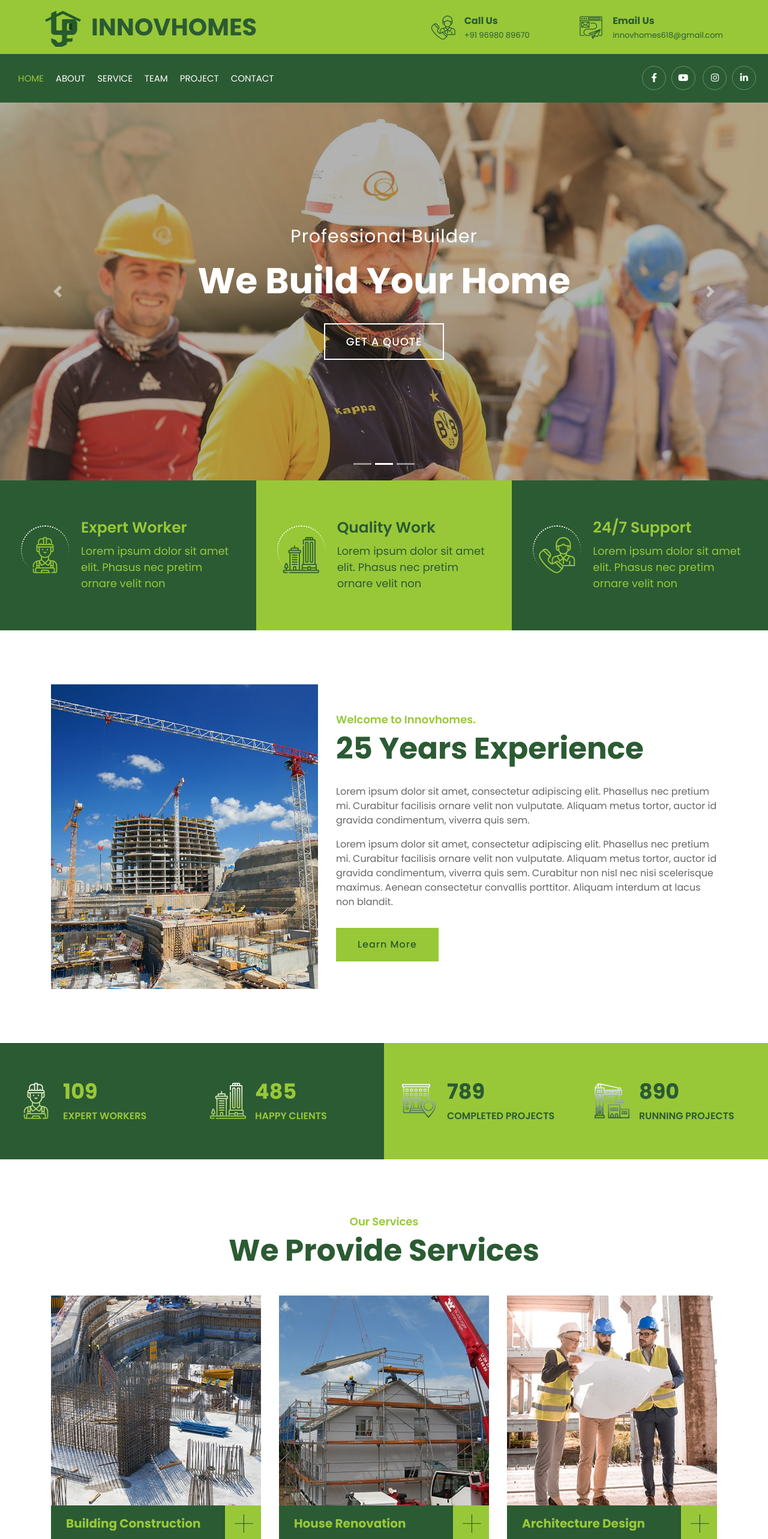
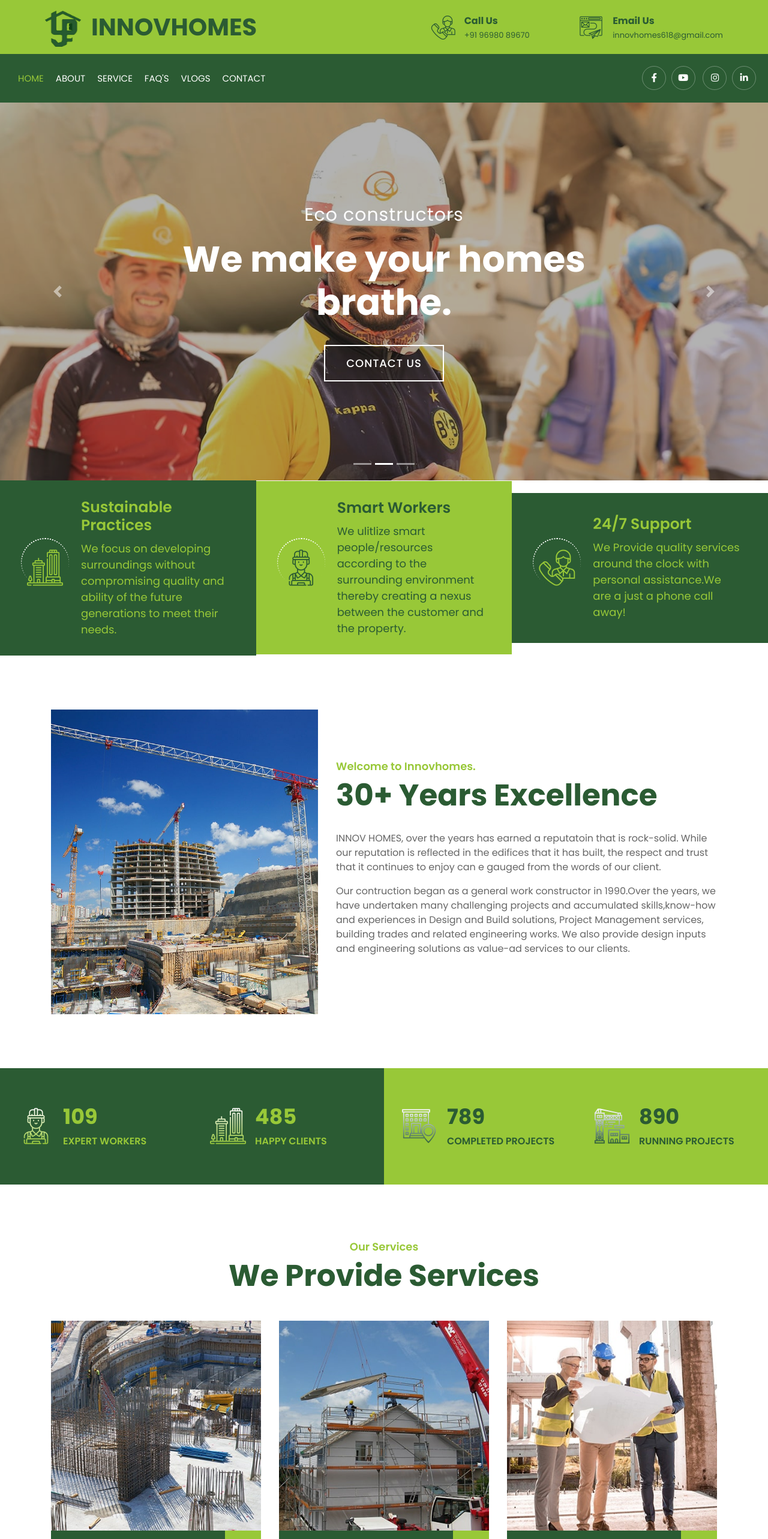
Before and after one commit to adhityamurali/innovhomes, an Angular app: page /home in a window 1280 px wide. Shown: the top 2566 px of the page at 60% size. Built offline with nearby package versions, Linux system fonts and the light colour scheme; what angular-in-memory-web-api would draw is missing.

Commit message:
content added

```diff
--- a/src/app/home/home.component.html
+++ b/src/app/home/home.component.html
@@ -5,15 +5,14 @@
             <div class="container-fluid">
                 <div class="row align-items-center">
                     <div class="col-lg-4 col-md-12">
-
                         <div class="logo">
-
                             <a href="index.html">
                                 <h1 style="font-size: 2.5em;">
                                     <span><img  style="width: 60px;height: 60px;" src="assets/img/logo1.png"></span>&nbsp;
                                     <span style="color:#2b5b33 ;">INNOV</span>
                                     <span style="color:#2b5b33 ;">HOMES</span>
                                 </h1>
+                                <!-- <h5 style="color:#2b5b33 ;margin-top: -15px;margin-left: 17%;">Engineers & Eco Contructors</h5> -->
                                 <!-- <img src="assets/img/logo.jpg" alt="Logo"> -->
                             </a>
                         </div>
@@ -77,15 +76,15 @@
                             <a href="index.html" class="nav-item nav-link active">Home</a>
                             <a href="about.html" class="nav-item nav-link">About</a>
                             <a href="service.html" class="nav-item nav-link">Service</a>
-                            <a href="team.html" class="nav-item nav-link">Team</a>
-                            <a href="portfolio.html" class="nav-item nav-link">Project</a>
-                            <div class="nav-item dropdown">
-                                <!-- <a href="#" class="nav-link dropdown-toggle" data-toggle="dropdown">Pages</a> -->
+                            <a href="team.html" class="nav-item nav-link">FAQ's</a>
+                            <a href="portfolio.html" class="nav-item nav-link">Vlogs</a>
+                            <!--<div class="nav-item dropdown">
+                                 <a href="#" class="nav-link dropdown-toggle" data-toggle="dropdown">Pages</a>
                                 <div class="dropdown-menu">
                                     <a href="blog.html" class="dropdown-item">Blog Page</a>
                                     <a href="single.html" class="dropdown-item">Single Page</a>
                                 </div>
-                            </div>
+                            </div>-->
                             <a href="contact.html" class="nav-item nav-link">Contact</a>
                         </div>
                         <div class="ml-auto">
@@ -118,27 +117,27 @@
                 <div class="carousel-item active">
                     <img src="assets/img/carousel-1.jpg" alt="Carousel Image">
                     <div class="carousel-caption">
-                        <p class="animated fadeInRight">We Are Professional</p>
-                        <h1 class="animated fadeInLeft">For Your Dream Project</h1>
-                        <a class="btn animated fadeInUp" href="https://htmlcodex.com/construction-company-website-template">Get A Quote</a>
+                        <p class="animated fadeInRight">We Are Professionals</p>
+                        <h1 class="animated fadeInLeft">For Your Dream Project.</h1>
+                        <a class="btn animated fadeInUp" href="https://htmlcodex.com/construction-company-website-template">Contact Us</a>
                     </div>
                 </div>
 
                 <div class="carousel-item">
                     <img src="assets/img/carousel-2.jpg" alt="Carousel Image">
                     <div class="carousel-caption">
-                        <p class="animated fadeInRight">Professional Builder</p>
-                        <h1 class="animated fadeInLeft">We Build Your Home</h1>
-                        <a class="btn animated fadeInUp" href="https://htmlcodex.com/construction-company-website-template">Get A Quote</a>
+                        <p class="animated fadeInRight">Eco constructors</p>
+                        <h1 class="animated fadeInLeft">We make your homes brathe.</h1>
+                        <a class="btn animated fadeInUp" href="https://htmlcodex.com/construction-company-website-template">Contact Us</a>
                     </div>
                 </div>
 
                 <div class="carousel-item">
                     <img src="assets/img/carousel-3.jpg" alt="Carousel Image">
                     <div class="carousel-caption">
-                        <p class="animated fadeInRight">We Are Trusted</p>
-                        <h1 class="animated fadeInLeft">For Your Dream Home</h1>
-                        <a class="btn animated fadeInUp" href="https://htmlcodex.com/construction-company-website-template">Get A Quote</a>
+                        <p class="animated fadeInRight">Sustainable Practioners</p>
+                        <h1 class="animated fadeInLeft">We care about the Environment.</h1>
+                        <a class="btn animated fadeInUp" href="https://htmlcodex.com/construction-company-website-template">Contact Us</a>
                     </div>
                 </div>
             </div>
@@ -162,22 +161,23 @@
                     <div class="col-lg-4 col-md-12">
                         <div class="feature-item">
                             <div class="feature-icon">
-                                <i class="flaticon-worker"></i>
+
+                                <i class="flaticon-building"></i>
                             </div>
                             <div class="feature-text">
-                                <h3>Expert Worker</h3>
-                                <p>Lorem ipsum dolor sit amet elit. Phasus nec pretim ornare velit non</p>
+                                <h3>Sustainable Practices</h3>
+                                <p>We focus on developing surroundings without compromising quality and ability of the future generations to meet their needs.</p>
                             </div>
                         </div>
                     </div>
                     <div class="col-lg-4 col-md-12">
                         <div class="feature-item">
                             <div class="feature-icon">
-                                <i class="flaticon-building"></i>
+                                <i class="flaticon-worker"></i>
                             </div>
                             <div class="feature-text">
-                                <h3>Quality Work</h3>
-                                <p>Lorem ipsum dolor sit amet elit. Phasus nec pretim ornare velit non</p>
+                                <h3>Smart Workers</h3>
+                                <p>We ulitlize smart people/resources according to the surrounding environment thereby creating a nexus between the customer and the property.</p>
                             </div>
                         </div>
                     </div>
@@ -188,7 +188,7 @@
                             </div>
                             <div class="feature-text">
                                 <h3>24/7 Support</h3>
-                                <p>Lorem ipsum dolor sit amet elit. Phasus nec pretim ornare velit non</p>
+                                <p>We Provide quality services around the clock with personal assistance.We are a just a phone call away!</p>
                             </div>
                         </div>
                     </div>
@@ -210,16 +210,16 @@
                     <div class="col-lg-7 col-md-6">
                         <div class="section-header text-left">
                             <p>Welcome to Innovhomes.</p>
-                            <h2>25 Years Experience</h2>
+                            <h2>30+ Years Excellence</h2>
                         </div>
                         <div class="about-text">
                             <p>
-                                Lorem ipsum dolor sit amet, consectetur adipiscing elit. Phasellus nec pretium mi. Curabitur facilisis ornare velit non vulputate. Aliquam metus tortor, auctor id gravida condimentum, viverra quis sem.
+                                INNOV HOMES, over the years has earned a reputatoin that is rock-solid. While our reputation is reflected in the edifices that it has built, the respect and trust that it continues to enjoy can e gauged from the words of our client.
                             </p>
                             <p>
-                                Lorem ipsum dolor sit amet, consectetur adipiscing elit. Phasellus nec pretium mi. Curabitur facilisis ornare velit non vulputate. Aliquam metus tortor, auctor id gravida condimentum, viverra quis sem. Curabitur non nisl nec nisi scelerisque maximus. Aenean consectetur convallis porttitor. Aliquam interdum at lacus non blandit.
+                                Our contruction began as a general work constructor in 1990.Over the years, we have undertaken many challenging projects and accumulated skills,know-how and experiences in Design and Build solutions, Project Management services, building trades and related engineering works. We also  provide design inputs and engineering solutions as value-ad services to our clients.
                             </p>
-                            <a class="btn" href="">Learn More</a>
+                            <!-- <a class="btn" href="">Learn More</a> -->
                         </div>
                     </div>
                 </div>
@@ -301,7 +301,7 @@
                                 </div>
                             </div>
                             <div class="service-text">
-                                <h3>Building Construction</h3>
+                                <h3>Breathable Homes</h3>
                                 <a class="btn" href="assets/img/service-1.jpg" data-lightbox="service">+</a>
                             </div>
                         </div>
@@ -317,7 +317,7 @@
                                 </div>
                             </div>
                             <div class="service-text">
-                                <h3>House Renovation</h3>
+                                <h3>Filler Slab</h3>
                                 <a class="btn" href="assets/img/service-2.jpg" data-lightbox="service">+</a>
                             </div>
                         </div>
@@ -333,7 +333,7 @@
                                 </div>
                             </div>
                             <div class="service-text">
-                                <h3>Architecture Design</h3>
+                                <h3>Bamboo Boosters</h3>
                                 <a class="btn" href="assets/img/service-3.jpg" data-lightbox="service">+</a>
                             </div>
                         </div>
@@ -349,7 +349,7 @@
                                 </div>
                             </div>
                             <div class="service-text">
-                                <h3>Interior Design</h3>
+                                <h3>Mud Minds</h3>
                                 <a class="btn" href="assets/img/service-4.jpg" data-lightbox="service">+</a>
                             </div>
                         </div>
@@ -365,7 +365,7 @@
                                 </div>
                             </div>
                             <div class="service-text">
-                                <h3>Fixing & Support</h3>
+                                <h3>Steel & Cement Reducers</h3>
                                 <a class="btn" href="assets/img/service-5.jpg" data-lightbox="service">+</a>
                             </div>
                         </div>
@@ -381,7 +381,7 @@
                                 </div>
                             </div>
                             <div class="service-text">
-                                <h3>Painting</h3>
+                                <h3>Lime Lovers</h3>
                                 <a class="btn" href="assets/img/service-6.jpg" data-lightbox="service">+</a>
                             </div>
                         </div>
@@ -789,6 +789,9 @@
         <div class="footer wow fadeIn" data-wow-delay="0.3s">
             <div class="container">
                 <div class="row">
+                    <div class="col-md-2 col-lg-2">
+
+                    </div>
                     <div class="col-md-6 col-lg-3">
                         <div class="footer-contact">
                             <h2>Office Contact</h2>
@@ -807,16 +810,16 @@
                     <div class="col-md-6 col-lg-3">
                         <div class="footer-link">
                             <h2>Services Areas</h2>
-                            <a href="">Building Construction</a>
-                            <a href="">House Renovation</a>
-                            <a href="">Architecture Design</a>
-                            <a href="">Interior Design</a>
-                            <a href="">Painting</a>
+                            <a href="">Breathing Homes</a>
+                            <a href="">Bamboo Boosters</a>
+                            <a href="">Filler Slab</a>
+                            <a href="">Steel & Cement Reducers</a>
+                            <a href="">Lime Lovers</a>
                         </div>
                     </div>
                     <div class="col-md-6 col-lg-3">
                         <div class="footer-link">
-                            <h2>Useful Pages</h2>
+                            <h2>Resources</h2>
                             <a href="">About Us</a>
                             <a href="">Contact Us</a>
                             <a href="">Our Team</a>
@@ -824,7 +827,10 @@
                             <a href="">Testimonial</a>
                         </div>
                     </div>
-                    <div class="col-md-6 col-lg-3">
+                    <div class="col-md-3 col-lg-3">
+
+                    </div>
+                  <!--   <div class="col-md-6 col-lg-3">
                         <div class="newsletter">
                             <h2>Newsletter</h2>
                             <p>
@@ -835,10 +841,10 @@
                                 <button class="btn">Submit</button>
                             </div>
                         </div>
-                    </div>
+                    </div> -->
                 </div>
             </div>
-            <div class="container footer-menu">
+        <!--     <div class="container footer-menu">
                 <div class="f-menu">
                     <a href="">Terms of use</a>
                     <a href="">Privacy policy</a>
@@ -846,17 +852,18 @@
                     <a href="">Help</a>
                     <a href="">FQAs</a>
                 </div>
-            </div>
+            </div> -->
             <div class="container copyright">
                 <div class="row">
                     <div class="col-md-6">
-                        <p>&copy; <a href="#">www.innovhomes.com</a>, All Right Reserved 2021.</p>
+                        <p>&copy; <a href="#">www.innovhomes.com</a></p>
                     </div>
                     <div class="col-md-6">
-                        <p>Designed with ❤ by <a href="www.thatcoffeeecuy.com">that_coffeee_guy</a></p>
+                        <p>Created with ❤ by </p><p><a href="https://www.thatcoffeeeguy.com">that_coffeee_guy</a></p>
                     </div>
                 </div>
             </div>
+
         </div>
         <!-- Footer End -->
 
```
